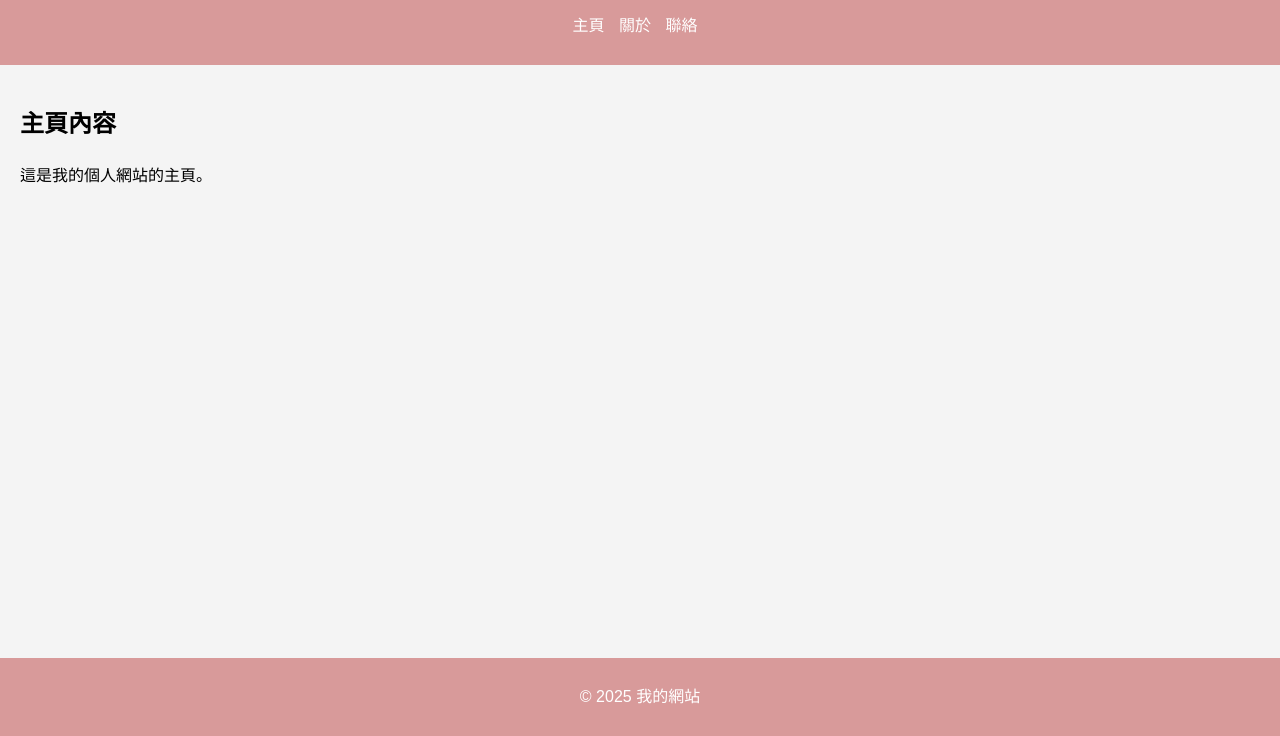
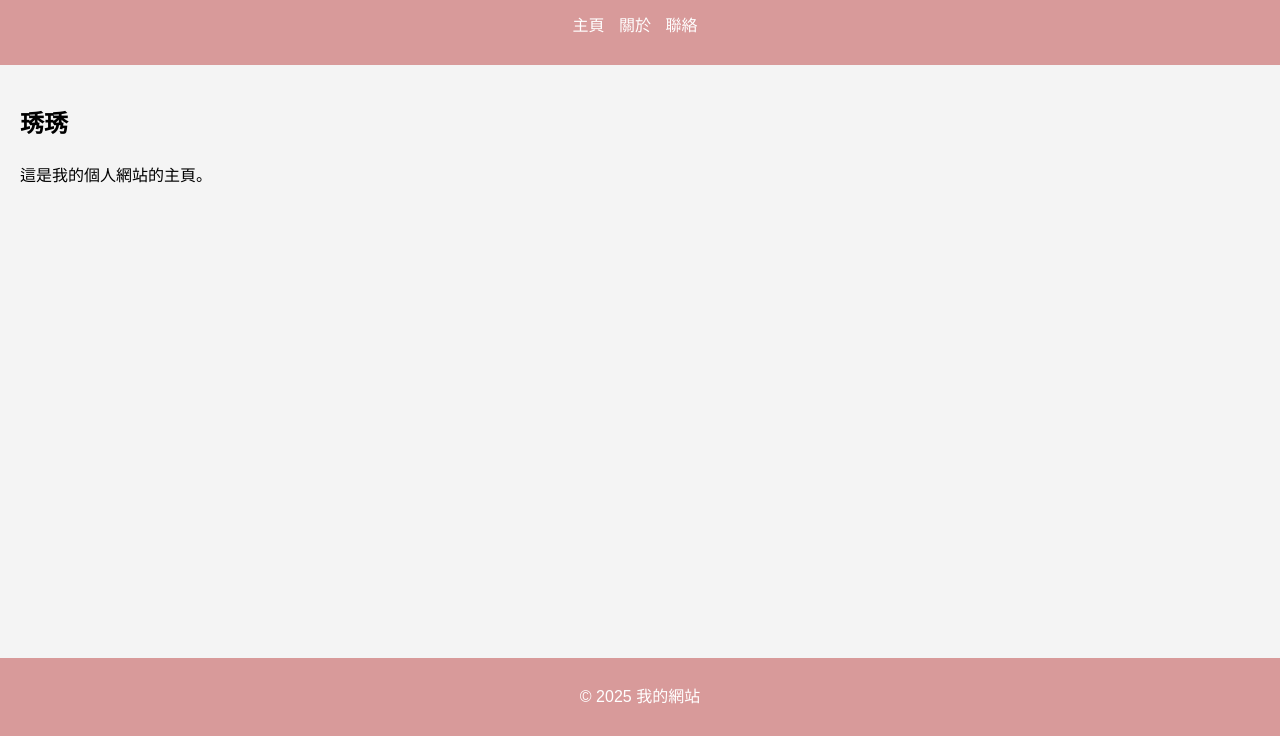
Before and after one commit to xu061224/w0, a plain HTML site: page index.html in a window 1280 px wide. Shown: the part 64-800 px from the top of the page. Drawn offline with Linux system fonts and the light colour scheme.

Commit message:
改名字

```diff
--- a/index.html
+++ b/index.html
@@ -18,7 +18,7 @@
         </nav>
     </header>
     <main>
-        <h2>主頁內容</h2>
+        <h2>琇琇</h2>
         <p>這是我的個人網站的主頁。</p>
     </main>
     <footer>
```
